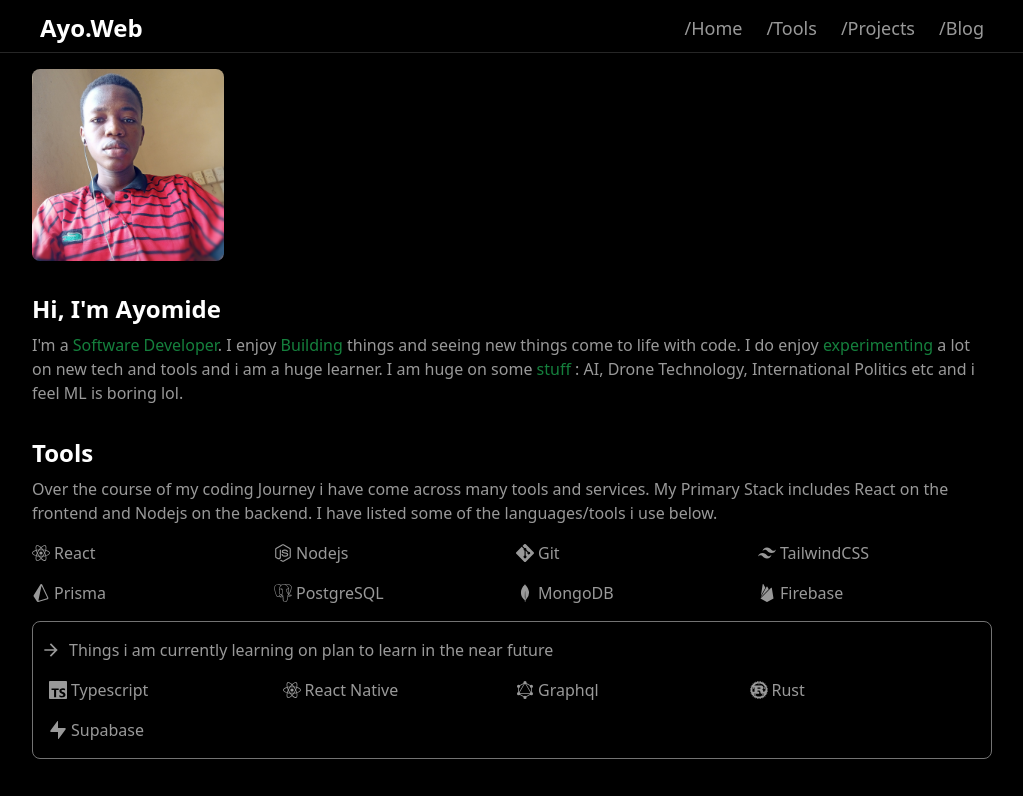
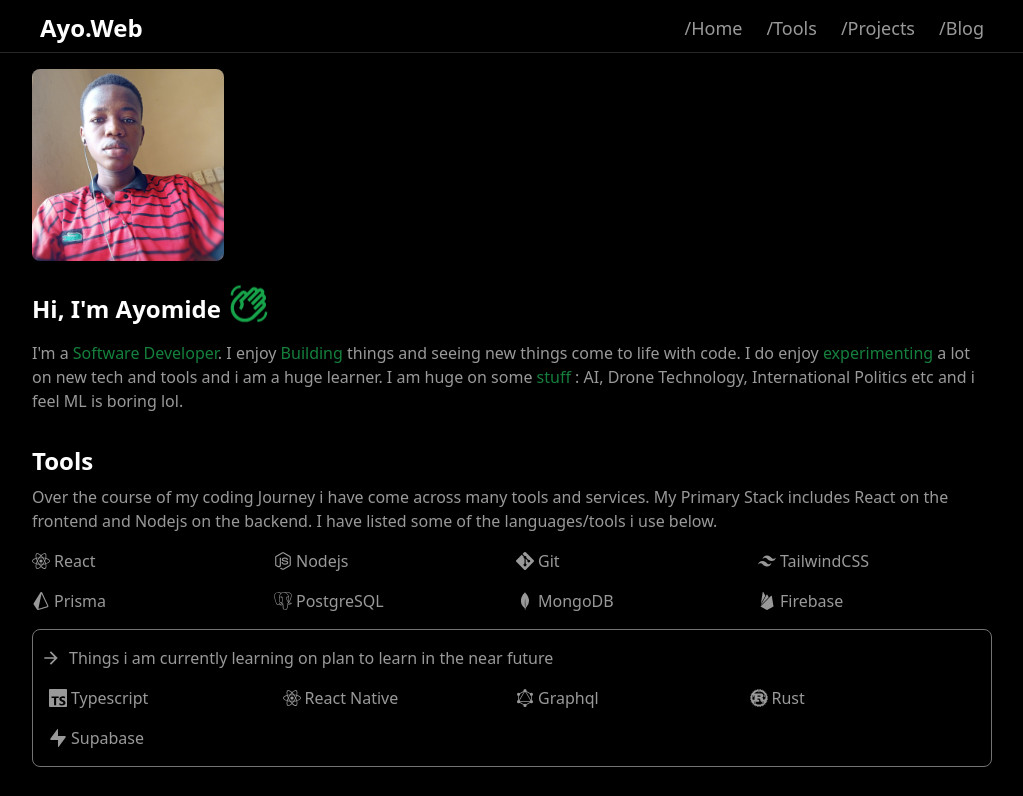
Before and after one commit to Ayothegod/portfolio, a Next.js app: page / in a window 1280 px wide. Shown: the top 796 px of the page, without its empty margins (128-1151 px from the left). Built offline with nearby package versions, Linux system fonts and the light colour scheme.

Commit message:
add animation on about

```diff
--- a/pages/index.js
+++ b/pages/index.js
@@ -6,13 +6,15 @@
 import IndTool from "@/components/IndTool";
 import Footer from "@/components/Footer";
 import { BsLinkedin } from "react-icons/bs";
-import { MdArrowForward } from "react-icons/md";
+import { MdArrowForward,MdOutlineWavingHand } from "react-icons/md";
 import {
   FaTwitterSquare,
   FaInstagramSquare,
   FaGithubSquare,
 } from "react-icons/fa";
 import aboutImage from "@/assets/20230330_24542.jpg";
+import wavingHand from "@/assets/icons8-waving-hand-emoji-48.png";
+
 import FutureTools from "@/components/FutureTools";
 import noteApp from "@/assets/Screenshot (187).png";
 import netflixClone from "@/assets/Screenshot (191).png";
@@ -46,8 +48,8 @@
                 className="h-full w-full"
               />
             </div>
-            <h1 className="font-bold text-white text-2xl mb-2 mt-8">
-              Hi, I&apos;m Ayomide
+            <h1 className="font-bold text-white text-2xl mb-2 mt-8 flex gap-2">
+              Hi, I&apos;m Ayomide <MdOutlineWavingHand className="text-green-600 animate-bounce w-10 h-10"/>
             </h1>
             <p className="">
               I&apos;m a{" "}
```
Also changed, not shown: assets/icons8-waving-hand-emoji-48.png (added).
